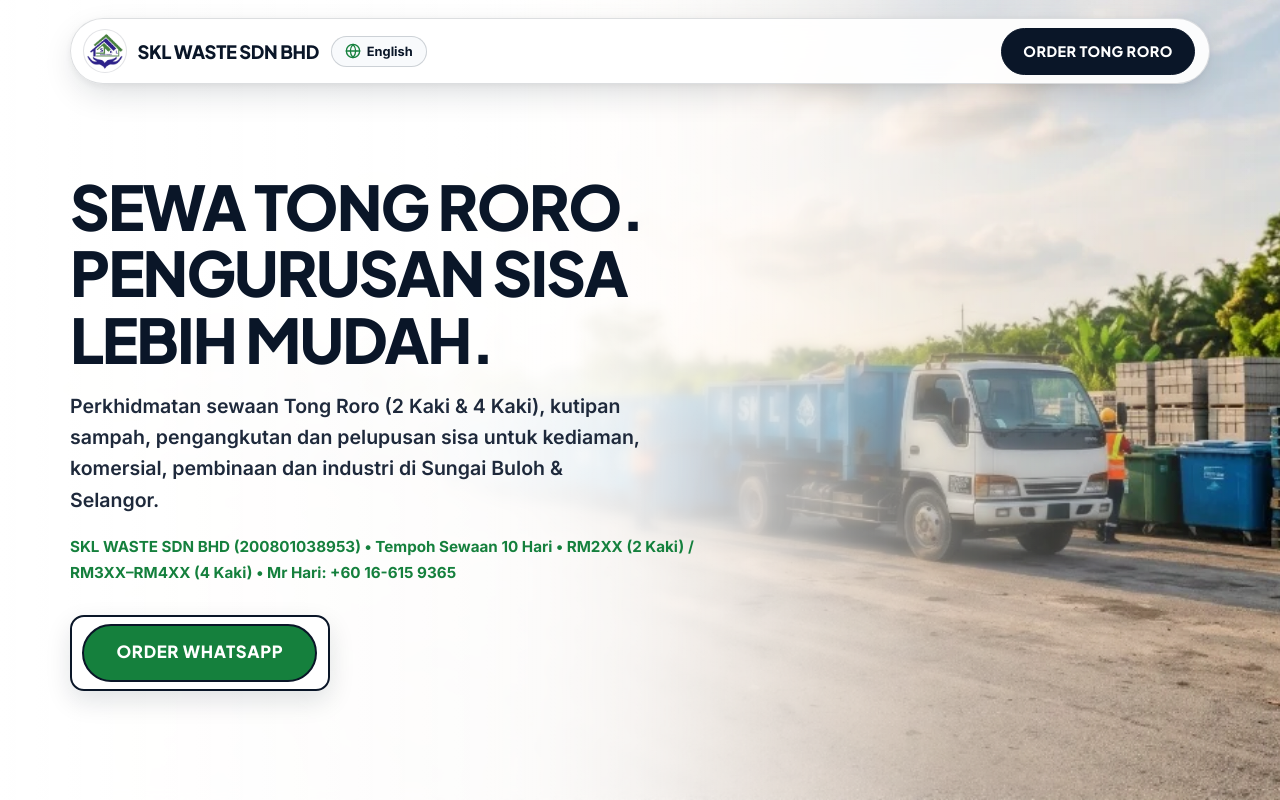
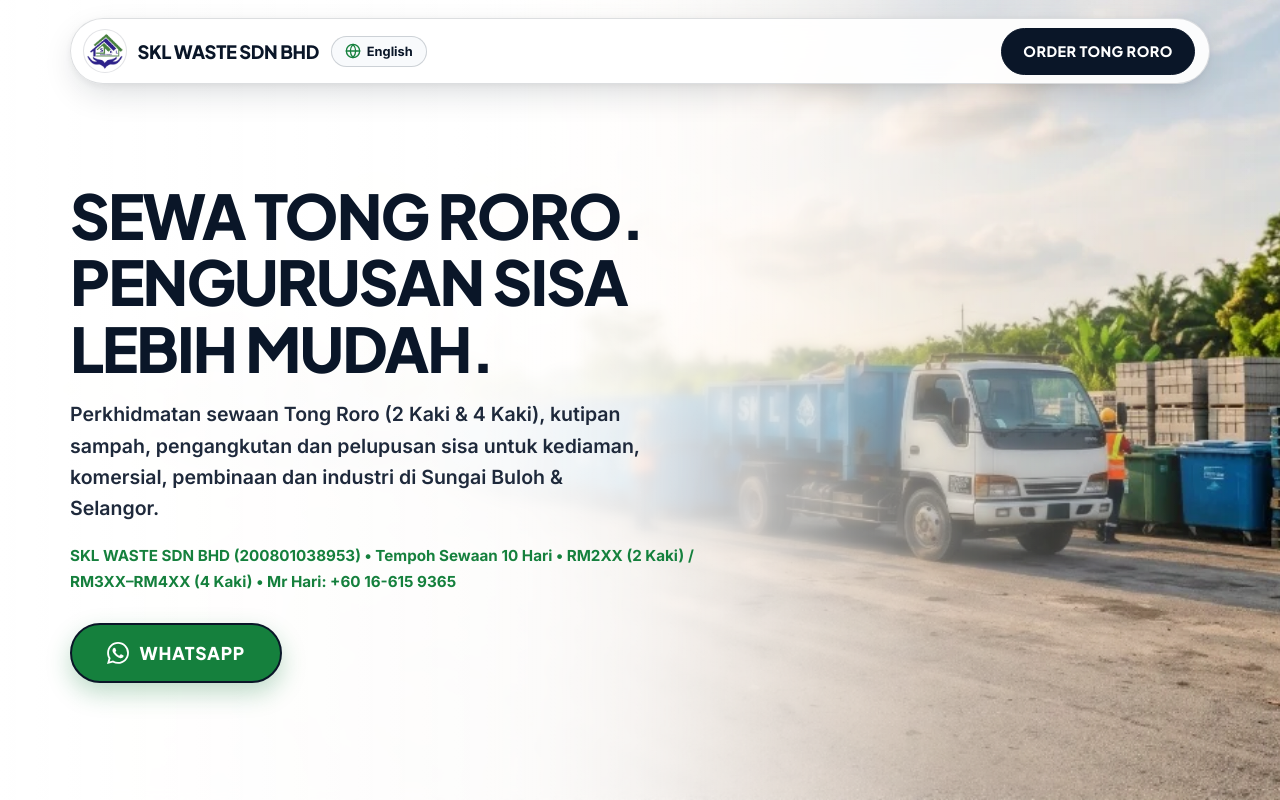
Before and after one commit to nimalanrao/sklwasterorobin, an Astro site: page / in a window 1280 px wide. Built offline with nearby package versions, Linux system fonts and the light colour scheme; Astro itself is replaced by a stand-in of ours; no server answers.

Commit message:
feat: replace framed order button with clean whatsapp pill button and official icon

```diff
--- a/src/pages/index.astro
+++ b/src/pages/index.astro
@@ -59,16 +59,25 @@ const seo = getPageSEO('/');
           SKL WASTE SDN BHD (200801038953) • Tempoh Sewaan 10 Hari • RM2XX (2 Kaki) / RM3XX–RM4XX (4 Kaki) • Mr Hari: +60 16-615 9365
         </p>
 
-        <!-- Order WhatsApp Framed Pill CTA -->
-        <div class="hero-order-frame">
+        <!-- WhatsApp Pill CTA -->
+        <div class="hero-cta-wrapper">
           <a
             href="https://wa.me/60166159365?text=Hai%20Mr%20Hari%20(SKL%20Waste%20Sdn%20Bhd)%2C%20saya%20ingin%20menempah%20Tong%20Roro."
-            class="hero-order-whatsapp-btn"
-            data-track-cta="hero_order_whatsapp"
-            data-ms="ORDER WHATSAPP"
-            data-en="ORDER WHATSAPP"
+            class="hero-whatsapp-btn"
+            data-track-cta="hero_whatsapp"
+            aria-label="Hubungi melalui WhatsApp"
           >
-            ORDER WHATSAPP
+            <svg
+              class="whatsapp-icon"
+              width="24"
+              height="24"
+              viewBox="0 0 24 24"
+              fill="currentColor"
+              aria-hidden="true"
+            >
+              <path d="M17.472 14.382c-.297-.149-1.758-.867-2.03-.967-.273-.099-.471-.148-.67.15-.197.297-.767.966-.94 1.164-.173.199-.347.223-.644.075-.297-.15-1.255-.463-2.39-1.475-.883-.788-1.48-1.761-1.653-2.059-.173-.297-.018-.458.13-.606.134-.133.298-.347.446-.52.149-.174.198-.298.298-.497.099-.198.05-.371-.025-.52-.075-.149-.669-1.612-.916-2.207-.242-.579-.487-.5-.669-.51-.173-.008-.371-.01-.57-.01-.198 0-.52.074-.792.372-.272.297-1.04 1.016-1.04 2.479 0 1.462 1.065 2.875 1.213 3.074.149.198 2.096 3.2 5.077 4.487.709.306 1.262.489 1.694.625.712.227 1.36.195 1.871.118.571-.085 1.758-.719 2.006-1.413.248-.694.248-1.289.173-1.413-.074-.124-.272-.198-.57-.347m-5.421 7.403h-.004a9.87 9.87 0 01-5.031-1.378l-.361-.214-3.741.982.998-3.648-.235-.374a9.86 9.86 0 01-1.51-5.26c.001-5.45 4.436-9.884 9.888-9.884 2.64 0 5.122 1.03 6.988 2.898a9.825 9.825 0 012.893 6.994c-.003 5.45-4.437 9.884-9.885 9.884m8.413-18.297A11.815 11.815 0 0012.05 0C5.495 0 .16 5.335.157 11.892c0 2.096.547 4.142 1.588 5.945L.057 24l6.305-1.654a11.882 11.882 0 005.683 1.448h.005c6.554 0 11.89-5.335 11.893-11.893a11.82 11.82 0 00-3.48-8.413z"/>
+            </svg>
+            <span data-ms="WHATSAPP" data-en="WHATSAPP">WHATSAPP</span>
           </a>
         </div>
       </div>
@@ -217,40 +226,43 @@ const seo = getPageSEO('/');
     margin: 0;
   }
 
-  .hero-order-frame {
+  .hero-cta-wrapper {
     margin-top: 0.65rem;
     display: inline-flex;
     align-items: center;
-    padding: 0.45rem 0.65rem;
-    background: rgba(255, 255, 255, 0.92);
-    border: 2px solid #0a1628;
-    border-radius: 14px;
     width: fit-content;
-    box-shadow: 0 10px 26px rgba(10, 22, 40, 0.12);
   }
 
-  .hero-order-whatsapp-btn {
+  .hero-whatsapp-btn {
     display: inline-flex;
     align-items: center;
     justify-content: center;
-    padding: 0.85rem 2rem;
+    gap: 0.65rem;
+    padding: 0.85rem 2.2rem;
     border-radius: 9999px;
     background: #15803d;
     color: #ffffff;
     border: 2px solid #0a1628;
     font-family: 'Plus Jakarta Sans', 'Inter', system-ui, sans-serif;
-    font-size: clamp(0.92rem, 1.4vw, 1.05rem);
+    font-size: clamp(0.95rem, 1.4vw, 1.1rem);
     font-weight: 800;
     letter-spacing: 0.04em;
     text-decoration: none;
+    box-shadow: 0 10px 24px rgba(21, 128, 61, 0.28);
     transition: background-color 0.2s ease, transform 0.15s ease, box-shadow 0.2s ease;
   }
 
-  .hero-order-whatsapp-btn:hover {
+  .hero-whatsapp-btn:hover {
     background: #0a1628;
     color: #ffffff;
-    transform: translateY(-1px);
-    box-shadow: 0 8px 20px rgba(10, 22, 40, 0.22);
+    transform: translateY(-2px);
+    box-shadow: 0 12px 28px rgba(10, 22, 40, 0.32);
+  }
+
+  .whatsapp-icon {
+    flex-shrink: 0;
+    width: 22px;
+    height: 22px;
   }
 
   /* Visually hidden for humans, stays in HTML DOM for search engine crawlers & scrapers */
```
